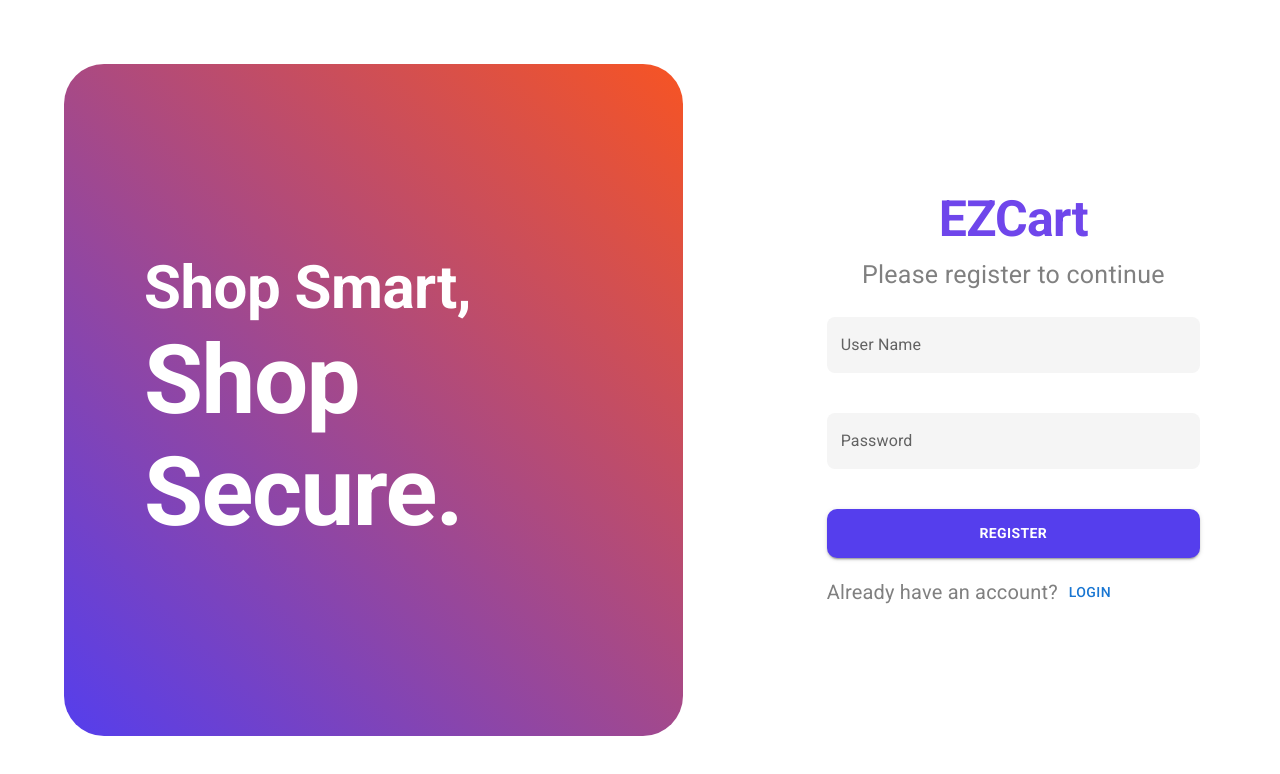
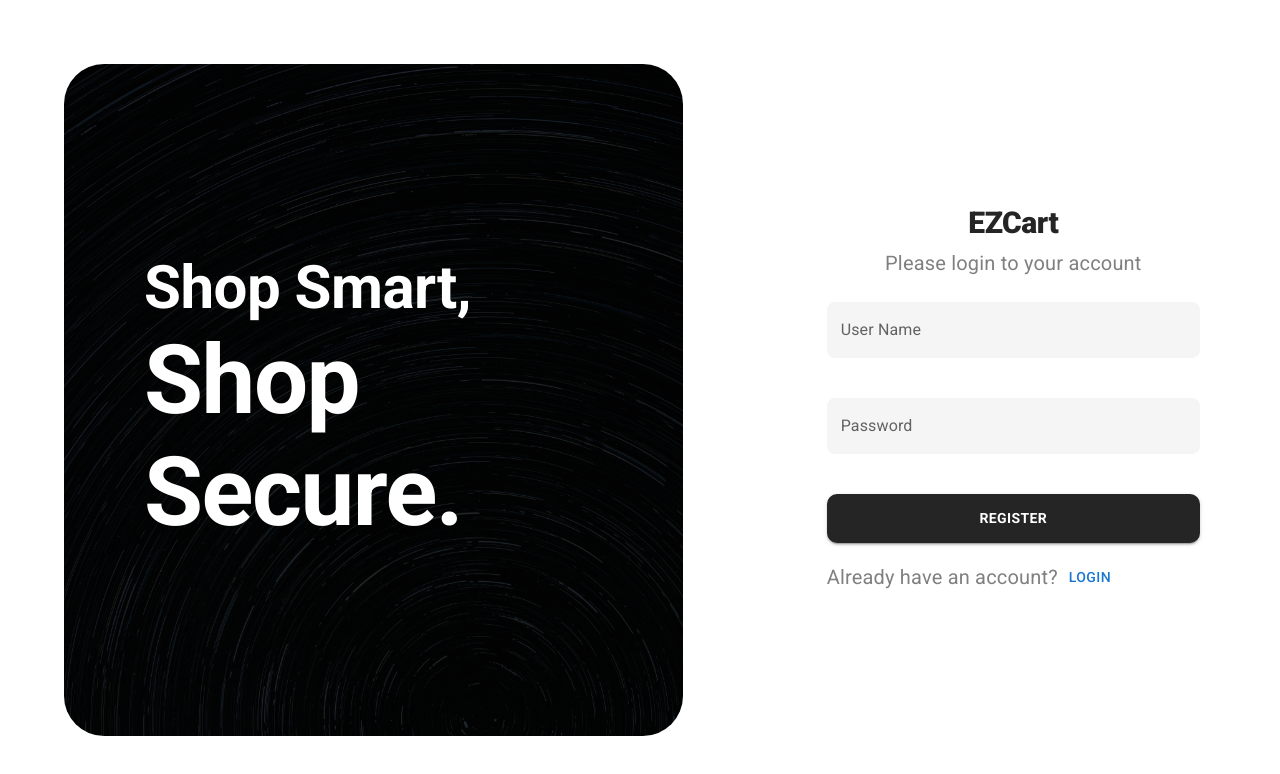
Before and after one commit to sanjay2100/Deer, a React (Vite) app: page /register in a window 1280 px wide. Shown: the top 774 px of the page. Built offline with nearby package versions, Linux system fonts and the light colour scheme.

Commit message:
ui changes for authentication

```diff
--- a/src/Components/Buttons.tsx
+++ b/src/Components/Buttons.tsx
@@ -11,7 +11,7 @@ const PrimaryButton:React.FC<ButtonInterface>=(props)=> {
   return (
     <Button
     variant='contained'
-    sx={{borderRadius:'10px',padding:1.5,fontWeight:650,backgroundColor:"#553eed"}}
+    sx={{borderRadius:'10px',padding:1.5,fontWeight:650,backgroundColor:"#252525"}}
     fullWidth={props.fullWidth}
 
     onClick={props.clickEvent}
--- a/src/Components/Home/Category.tsx
+++ b/src/Components/Home/Category.tsx
@@ -26,7 +26,7 @@ const Category = (props: Props) => {
   return (
     <Grid paddingInline={5} textAlign='left' mb={10}>
       <Typography variant='h5' sx={{fontWeight:500,mb:2}}>Category</Typography>
-    <Grid container  gap={5} justifyContent="space-between">
+    <Grid container  gap={5} justifyContent={Array.isArray(props.menues)&&props.menues.length>=5?"space-between":"flex-start"}>
       {
         props.menues?
         props.menues && props.menues.slice(props.menues.length - 5, props.menues.length).map((item, index) => (
@@ -34,10 +34,10 @@ const Category = (props: Props) => {
           //     <Avatar sx={{ width: 100, height: 100 }} alt={"null"} src={arrayBufferToBlobUrl(item.image, 'image/jpeg')} />
           //     <Typography variant="h6">{item.name}</Typography>
           // </Stack>
-          <Grid item xl={1} lg={1} md={2} xs={2} key={index} onClick={() => Nav(`/categories/${item._id}`)}>
+          <Grid item xl={1.5} lg={1.5} md={2} xs={2} key={index} display="flex" flexDirection="column" alignItems="center" justifyContent="center" onClick={() => Nav(`/categories/${item._id}`)}>
             <Box sx={{
               borderRadius: '50%',
-              width: '100%',
+              width: '50%',
               background: `url(${url}/image/${item.image[0].filename})`,
               backgroundSize: 'cover',
               backgroundPosition: 'center',
--- a/src/Components/Home/NewArraivals.tsx
+++ b/src/Components/Home/NewArraivals.tsx
@@ -15,12 +15,12 @@ export default function NewArraivals(props: Props) {
         <Grid item xs={12}>
             <Typography variant='h5' sx={{fontWeight:500,mb:2}}>New Arrivals</Typography>
         </Grid>
-        <Grid container justifyContent="space-between" alignItems="center" gap={2}>
+        <Grid container justifyContent={Array.isArray(props.data)&&props.data.length>=5?"space-between":"flex-start"} alignItems="center" gap={3}>
 
                 {
                     props.data&&Array.isArray(props.data)?
                     props.data.map((item,index)=>(
-                        <Grid sx={{cursor:'pointer'}} item xl={1.5} md={3} xs={12} onClick={()=>Nav('/product',{
+                        <Grid sx={{cursor:'pointer'}} item xl={1.5} md={1.5} xs={12} onClick={()=>Nav('/product',{
                             state:{
                                 product_id: item._id
                             }
@@ -30,7 +30,7 @@ export default function NewArraivals(props: Props) {
                     ))
                     :
                     [...Array(5)].map((item,index)=>(
-                        <Grid item key={index} xl={1.5} md={1.5} xs={12} sx={{ cursor: 'pointer' }} >
+                        <Grid item key={index} xl={1.5} lg={1.5} md={1.5} xs={12} sx={{ cursor: 'pointer' }} >
 
                             <ProductCardSkeleton/>
                         </Grid>
--- a/src/Pages/Login.tsx
+++ b/src/Pages/Login.tsx
@@ -3,7 +3,7 @@ import TextField from '@mui/material/TextField';
 import PrimaryButton from '../Components/Buttons';
 import { RegisterType } from '../Types/authtypes';
 import { LoginApi } from '../Api/AuthApi';
-// import registerImage from '../assets/SVG/register.svg'
+import abstract from '../assets/images/abstractbg.jpg'
 import { Box, Button, Grid, Stack, Typography } from '@mui/material';
 import { useDispatch } from 'react-redux';
 import {useNavigate} from "react-router-dom"
@@ -43,15 +43,20 @@ const Login: React.FC = ({ }: Props) => {
     }
 
     const buttonStyle: object = {
-        background: "linear-gradient(120deg,#553eed,#5e5b70)",
+        backgroundImage:`url(${abstract})`,
+        backgroundColor: "#969696",
+        backgroundBlendMode:"multiply",
         borderRadius: 10,
         height: '100%',
         display: 'flex',
         justifyContent: 'center',
         alignItems: 'flex-start',
         flexDirection: 'column',
+        objectFit:"contain",
         gap: 20,
-        padding: 10
+        padding: 10,
+        backgroundSize: 'cover',
+        backgroundRepeat: 'no-repeat'
     }
 
 
@@ -82,8 +87,8 @@ const Login: React.FC = ({ }: Props) => {
                     <Grid item xl={12} lg={12} md={12} sm={12} xs={12}>
                         <Stack sx={{height:'100%'}} justifyContent="center">
                             <Stack direction="column" justifyContent="center" alignItems="center" gap={1}>
-                                <Typography variant='h1' sx={{ fontSize: '50px', fontWeight: 650 ,color:"#6f46eb"}}>EZCart</Typography>
-                                <Typography variant='body1' color="GrayText" fontSize="25px">Please login to your account</Typography>
+                                <Typography variant='h1' sx={{ fontSize: '30px', fontWeight: 800 ,color:"#252525"}}>EZCart</Typography>
+                                <Typography variant='body1' color="GrayText" fontSize="20px">Please login to your account</Typography>
                             </Stack>
                             <Stack gap={5} mt={3}>
                                 <TextField
--- a/src/Pages/Register.tsx
+++ b/src/Pages/Register.tsx
@@ -2,33 +2,38 @@ import React, { useState } from 'react'
 import TextField from '@mui/material/TextField';
 import PrimaryButton from '../Components/Buttons';
 import { RegisterType } from '../Types/authtypes';
-import {  RegisterApi } from '../Api/AuthApi';
-// import registerImage from '../assets/SVG/register.svg'
-import {  Box, Button, Grid, Stack, Typography } from '@mui/material';
+import { RegisterApi } from '../Api/AuthApi';
+import abstract from '../assets/images/abstractbg2.jpg'
+import { Box, Button, Grid, Stack, Typography } from '@mui/material';
 import BackdropLoader from '../Components/Loader';
 import AlertSnackBar from '../Components/Alert';
-import {useNavigate} from "react-router-dom"
+import { useNavigate } from "react-router-dom"
 type Props = {}
 
 const Login: React.FC = ({ }: Props) => {
     const [PostData, setPostData] = useState<RegisterType>({ username: '', password: '' })
     const [loading, setLoading] = useState<boolean>(false)
-    const [AlertMessage,setAlertMessage] = useState<string|null>(null)
-    const [AlertSeverity,setAlertSeverity] = useState<any>("error")
-    const [alertOpen,setAlertOpen] = useState<boolean>(false)
+    const [AlertMessage, setAlertMessage] = useState<string | null>(null)
+    const [AlertSeverity, setAlertSeverity] = useState<any>("error")
+    const [alertOpen, setAlertOpen] = useState<boolean>(false)
 
-    const Nav=useNavigate()
+    const Nav = useNavigate()
 
     const buttonStyle: object = {
-        background: "linear-gradient(45deg,#553eed,#f75423)",
+        backgroundImage: `url(${abstract})`,
+        backgroundColor: "#252525",
+        backgroundBlendMode: "multiply",
         borderRadius: 10,
         height: '100%',
         display: 'flex',
         justifyContent: 'center',
         alignItems: 'flex-start',
         flexDirection: 'column',
+        objectFit: "contain",
         gap: 20,
         padding: 10,
+        backgroundSize: 'cover',
+        backgroundRepeat: 'no-repeat'
     }
 
     const handleAlertClose = () => {
@@ -46,15 +51,15 @@ const Login: React.FC = ({ }: Props) => {
     }
 
     const handleSubmit = () => {
-        RegisterApi(PostData,setLoading,handleAlertOpen,Nav)
+        RegisterApi(PostData, setLoading, handleAlertOpen, Nav)
     }
     return (
         <Grid className="grid-container" container sx={{ height: '100vh' }}>
-            <BackdropLoader open={loading}/>
-            <AlertSnackBar open={alertOpen} severity={AlertSeverity} message={AlertMessage} handleClose={handleAlertClose}/>
+            <BackdropLoader open={loading} />
+            <AlertSnackBar open={alertOpen} severity={AlertSeverity} message={AlertMessage} handleClose={handleAlertClose} />
 
 
-            <Grid className="grid-item"  item xl={7} lg={7} md={7} sm={0} xs={0} sx={{ height: '100%' }}>
+            <Grid className="grid-item" item xl={7} lg={7} md={7} sm={0} xs={0} sx={{ height: '100%' }}>
                 <Grid container p={8} sx={{ height: '100%' }}>
                     <Grid item xl={12} lg={12} md={12} sx={{ height: '100%' }}>
                         <Box className='left-div' sx={buttonStyle}>
@@ -71,13 +76,13 @@ const Login: React.FC = ({ }: Props) => {
                     </Grid>
                 </Grid>
             </Grid>
-            <Grid className="grid-item" item xl={5} lg={5} md={5} sm={12} xs={12} sx={{height:'100%'}}>
-                <Grid container sx={{ padding: 10,height:'100%' }}>
+            <Grid className="grid-item" item xl={5} lg={5} md={5} sm={12} xs={12} sx={{ height: '100%' }}>
+                <Grid container sx={{ padding: 10, height: '100%' }}>
                     <Grid item xl={12} lg={12} md={12}>
-                        <Stack sx={{height:'100%'}} justifyContent="center">
+                        <Stack sx={{ height: '100%' }} justifyContent="center">
                             <Stack direction="column" justifyContent="center" alignItems="center" gap={1}>
-                                <Typography variant='h1' sx={{ fontSize: '50px', fontWeight: 650 ,color:"#6f46eb"}}>EZCart</Typography>
-                                <Typography variant='body1' color="GrayText" fontSize="25px">Please register to continue</Typography>
+                                <Typography variant='h1' sx={{ fontSize: '30px', fontWeight: 800, color: "#252525" }}>EZCart</Typography>
+                                <Typography variant='body1' color="GrayText" fontSize="20px">Please login to your account</Typography>
                             </Stack>
                             <Stack gap={5} mt={3}>
                                 <TextField
@@ -87,7 +92,7 @@ const Login: React.FC = ({ }: Props) => {
                                     variant="outlined"
                                     size='medium'
                                     value={PostData.username}
-                                    onChange={(e)=>handleDataChange("username",e.target.value)}
+                                    onChange={(e) => handleDataChange("username", e.target.value)}
                                     sx={{
                                         borderRadius: '20px',
 
@@ -110,14 +115,14 @@ const Login: React.FC = ({ }: Props) => {
                                             },
                                         },
                                     }}
-                                    />
-                                    <TextField
+                                />
+                                <TextField
                                     fullWidth
                                     id="outlined-basic"
                                     label="Password"
                                     variant="outlined"
                                     value={PostData.password}
-                                    onChange={(e)=>handleDataChange("password",e.target.value)}
+                                    onChange={(e) => handleDataChange("password", e.target.value)}
                                     sx={{
                                         borderRadius: '20px',
                                         '& .MuiOutlinedInput-root': {
@@ -139,13 +144,13 @@ const Login: React.FC = ({ }: Props) => {
                                             },
                                         },
                                     }}
-                                    />
+                                />
 
-                                    <PrimaryButton value='Register' fullWidth={true} clickEvent={handleSubmit}/>
+                                <PrimaryButton value='Register' fullWidth={true} clickEvent={handleSubmit} />
                             </Stack>
                             <Stack direction="row" alignItems='center' mt={2}>
                                 <Typography variant='body1' color="GrayText" fontSize="20px">Already have an account?</Typography>
-                                <Button onClick={()=>Nav("/")}>Login</Button>
+                                <Button onClick={() => Nav("/")}>Login</Button>
                             </Stack>
                         </Stack>
                     </Grid>
```
Also changed, not shown: src/assets/images/abstractbg.jpg (added), src/assets/images/abstractbg2.jpg (added).
